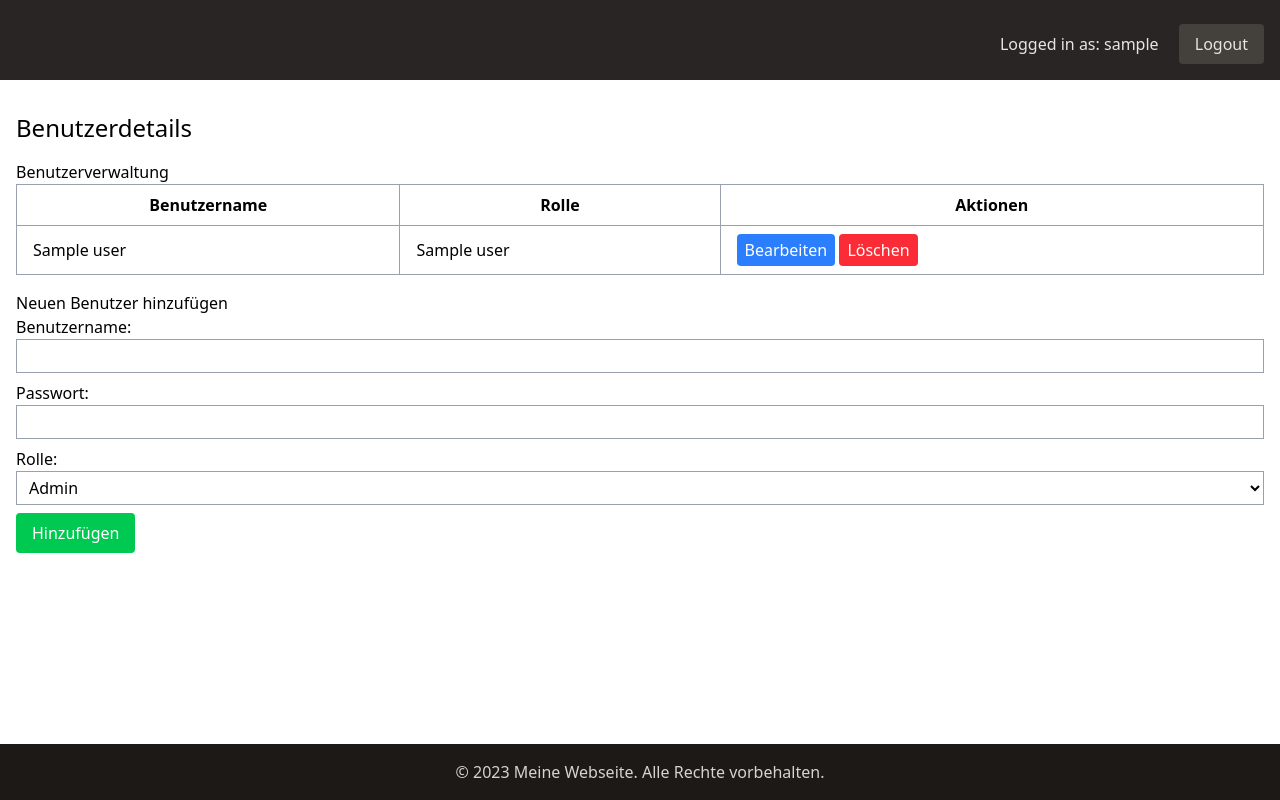
After one commit to Crafxi/project, a Flask app: template templates/admin.html in a window 1280 px wide. The commit adds this page. Run offline with Flask 3, Linux system fonts and the light colour scheme; the visitor is signed in with stand-in values (Sample User, id 1); data comes from the database, SQL or seed files in the repository; the template is opened without the code that fills it: most values are stand-ins (such as "Sample title", 1, 10 or a date in 2020).

Commit message:
Add admin panel for user management and role assignment; update user profile handling and session management

```diff
--- a/static/src/css/main.css
+++ b/static/src/css/main.css
@@ -10,6 +10,11 @@
     --color-red-400: oklch(70.4% 0.191 22.216);
     --color-red-500: oklch(63.7% 0.237 25.331);
     --color-red-600: oklch(57.7% 0.245 27.325);
+    --color-red-700: oklch(50.5% 0.213 27.518);
+    --color-red-800: oklch(44.4% 0.177 26.899);
+    --color-red-900: oklch(39.6% 0.141 25.723);
+    --color-red-950: oklch(25.8% 0.092 26.042);
+    --color-green-500: oklch(72.3% 0.219 149.579);
     --color-sky-600: oklch(58.8% 0.158 241.966);
     --color-blue-100: oklch(93.2% 0.032 255.585);
     --color-blue-400: oklch(70.7% 0.165 254.624);
@@ -18,10 +23,18 @@
     --color-blue-700: oklch(48.8% 0.243 264.376);
     --color-indigo-500: oklch(58.5% 0.233 277.117);
     --color-gray-300: oklch(87.2% 0.01 258.338);
+    --color-gray-400: oklch(70.7% 0.022 261.325);
     --color-gray-500: oklch(55.1% 0.027 264.364);
     --color-gray-700: oklch(37.3% 0.034 259.733);
     --color-gray-800: oklch(27.8% 0.033 256.848);
     --color-gray-900: oklch(21% 0.034 264.665);
+    --color-stone-200: oklch(92.3% 0.003 48.717);
+    --color-stone-300: oklch(86.9% 0.005 56.366);
+    --color-stone-600: oklch(44.4% 0.011 73.639);
+    --color-stone-700: oklch(37.4% 0.01 67.558);
+    --color-stone-800: oklch(26.8% 0.007 34.298);
+    --color-stone-900: oklch(21.6% 0.006 56.043);
+    --color-black: #000;
     --color-white: #fff;
     --spacing: 0.25rem;
     --text-sm: 0.875rem;
@@ -254,6 +279,12 @@
   .flex {
     display: flex;
   }
+  .hidden {
+    display: none;
+  }
+  .inline {
+    display: inline;
+  }
   .table {
     display: table;
   }
@@ -272,6 +309,9 @@
   .max-w-fit {
     max-width: fit-content;
   }
+  .table-auto {
+    table-layout: auto;
+  }
   .border-collapse {
     border-collapse: collapse;
   }
@@ -280,6 +320,9 @@
   }
   .animate-bounce {
     animation: var(--animate-bounce);
+  }
+  .cursor-default {
+    cursor: default;
   }
   .cursor-pointer {
     cursor: pointer;
@@ -292,6 +335,18 @@
   }
   .flex-col {
     flex-direction: column;
+  }
+  .items-center {
+    align-items: center;
+  }
+  .justify-between {
+    justify-content: space-between;
+  }
+  .justify-center {
+    justify-content: center;
+  }
+  .justify-end {
+    justify-content: flex-end;
   }
   .gap-1 {
     gap: calc(var(--spacing) * 1);
@@ -330,8 +385,14 @@
   .border-gray-300 {
     border-color: var(--color-gray-300);
   }
+  .border-gray-400 {
+    border-color: var(--color-gray-400);
+  }
   .border-transparent {
     border-color: transparent;
+  }
+  .bg-black {
+    background-color: var(--color-black);
   }
   .bg-blue-500 {
     background-color: var(--color-blue-500);
@@ -339,11 +400,17 @@
   .bg-blue-600 {
     background-color: var(--color-blue-600);
   }
+  .bg-gray-500 {
+    background-color: var(--color-gray-500);
+  }
   .bg-gray-800 {
     background-color: var(--color-gray-800);
   }
   .bg-gray-900 {
     background-color: var(--color-gray-900);
+  }
+  .bg-green-500 {
+    background-color: var(--color-green-500);
   }
   .bg-red-400 {
     background-color: var(--color-red-400);
@@ -351,8 +418,32 @@
   .bg-red-500 {
     background-color: var(--color-red-500);
   }
+  .bg-red-600 {
+    background-color: var(--color-red-600);
+  }
+  .bg-red-700 {
+    background-color: var(--color-red-700);
+  }
+  .bg-red-800 {
+    background-color: var(--color-red-800);
+  }
+  .bg-red-900 {
+    background-color: var(--color-red-900);
+  }
   .bg-sky-600 {
     background-color: var(--color-sky-600);
+  }
+  .bg-stone-700 {
+    background-color: var(--color-stone-700);
+  }
+  .bg-stone-800 {
+    background-color: var(--color-stone-800);
+  }
+  .bg-stone-900 {
+    background-color: var(--color-stone-900);
+  }
+  .bg-white {
+    background-color: var(--color-white);
   }
   .p-2 {
     padding: calc(var(--spacing) * 2);
@@ -363,8 +454,17 @@
   .p-5 {
     padding: calc(var(--spacing) * 5);
   }
+  .p-6 {
+    padding: calc(var(--spacing) * 6);
+  }
+  .px-2 {
+    padding-inline: calc(var(--spacing) * 2);
+  }
   .px-4 {
     padding-inline: calc(var(--spacing) * 4);
+  }
+  .py-1 {
+    padding-block: calc(var(--spacing) * 1);
   }
   .py-2 {
     padding-block: calc(var(--spacing) * 2);
@@ -432,11 +535,21 @@
   .text-red-500 {
     color: var(--color-red-500);
   }
+  .text-stone-200 {
+    color: var(--color-stone-200);
+  }
+  .text-stone-300 {
+    color: var(--color-stone-300);
+  }
   .text-white {
     color: var(--color-white);
   }
   .underline {
     text-decoration-line: underline;
+  }
+  .shadow-lg {
+    --tw-shadow: 0 10px 15px -3px var(--tw-shadow-color, rgb(0 0 0 / 0.1)), 0 4px 6px -4px var(--tw-shadow-color, rgb(0 0 0 / 0.1));
+    box-shadow: var(--tw-inset-shadow), var(--tw-inset-ring-shadow), var(--tw-ring-offset-shadow), var(--tw-ring-shadow), var(--tw-shadow);
   }
   .shadow-sm {
     --tw-shadow: 0 1px 3px 0 var(--tw-shadow-color, rgb(0 0 0 / 0.1)), 0 1px 2px -1px var(--tw-shadow-color, rgb(0 0 0 / 0.1));
@@ -537,10 +659,45 @@
       }
     }
   }
+  .hover\:bg-gray-800 {
+    &:hover {
+      @media (hover: hover) {
+        background-color: var(--color-gray-800);
+      }
+    }
+  }
   .hover\:bg-red-600 {
     &:hover {
       @media (hover: hover) {
         background-color: var(--color-red-600);
+      }
+    }
+  }
+  .hover\:bg-red-800 {
+    &:hover {
+      @media (hover: hover) {
+        background-color: var(--color-red-800);
+      }
+    }
+  }
+  .hover\:bg-red-900 {
+    &:hover {
+      @media (hover: hover) {
+        background-color: var(--color-red-900);
+      }
+    }
+  }
+  .hover\:bg-red-950 {
+    &:hover {
+      @media (hover: hover) {
+        background-color: var(--color-red-950);
+      }
+    }
+  }
+  .hover\:bg-stone-600 {
+    &:hover {
+      @media (hover: hover) {
+        background-color: var(--color-stone-600);
       }
     }
   }
@@ -699,6 +856,42 @@
   inherits: false;
   initial-value: solid;
 }
+@property --tw-backdrop-blur {
+  syntax: "*";
+  inherits: false;
+}
+@property --tw-backdrop-brightness {
+  syntax: "*";
+  inherits: false;
+}
+@property --tw-backdrop-contrast {
+  syntax: "*";
+  inherits: false;
+}
+@property --tw-backdrop-grayscale {
+  syntax: "*";
+  inherits: false;
+}
+@property --tw-backdrop-hue-rotate {
+  syntax: "*";
+  inherits: false;
+}
+@property --tw-backdrop-invert {
+  syntax: "*";
+  inherits: false;
+}
+@property --tw-backdrop-opacity {
+  syntax: "*";
+  inherits: false;
+}
+@property --tw-backdrop-saturate {
+  syntax: "*";
+  inherits: false;
+}
+@property --tw-backdrop-sepia {
+  syntax: "*";
+  inherits: false;
+}
 @property --tw-duration {
   syntax: "*";
   inherits: false;
@@ -758,6 +951,15 @@
       --tw-ring-offset-color: #fff;
       --tw-ring-offset-shadow: 0 0 #0000;
       --tw-outline-style: solid;
+      --tw-backdrop-blur: initial;
+      --tw-backdrop-brightness: initial;
+      --tw-backdrop-contrast: initial;
+      --tw-backdrop-grayscale: initial;
+      --tw-backdrop-hue-rotate: initial;
+      --tw-backdrop-invert: initial;
+      --tw-backdrop-opacity: initial;
+      --tw-backdrop-saturate: initial;
+      --tw-backdrop-sepia: initial;
       --tw-duration: initial;
       --tw-ease: initial;
       --tw-scale-x: 1;
--- /dev/null
+++ b/templates/admin.html
@@ -0,0 +1,111 @@
+<!DOCTYPE html>
+<html lang="de">
+    <head>
+        <meta charset="UTF-8">
+        <meta name="viewport" content="width=device-width, initial-scale=1.0">
+        <title>{{ title }}</title>
+        <link rel="stylesheet" href="{{ url_for('static', filename='/src/css/main.css') }}">
+        <script src="{{ url_for('static', filename='/src/js/main.js') }}"></script>
+    </head>
+    <body>
+        {{ render_header(header_text)|safe }}
+        <main class="container mx-auto p-4">
+            <h2 class="text-2xl mb-4">Benutzerdetails</h2>
+            <h3>Benutzerverwaltung</h3>
+            <table class="table-auto w-full border-collapse border border-gray-400 cursor-default">
+                <thead>
+                    <tr>
+                        <th class="border border-gray-400 px-4 py-2">Benutzername</th>
+                        <th class="border border-gray-400 px-4 py-2">Rolle</th>
+                        <th class="border border-gray-400 px-4 py-2">Aktionen</th>
+                    </tr>
+                </thead>
+                <tbody>
+                    {% for user in users %}
+                        <tr>
+                            <td class="border border-gray-400 px-4 py-2">{{ user[1] }}</td>
+                            <td class="border border-gray-400 px-4 py-2">{{ user[3] }}</td>
+                            <td class="border border-gray-400 px-4 py-2">
+                                <!-- Edit User Modal Trigger -->
+                                <button type="button" onclick="openEditModal('{{ user[0] }}', '{{ user[1] }}', '{{ user[3] }}')" class="bg-blue-500 text-white px-2 py-1 rounded cursor-pointer">Bearbeiten</button>
+                                <!-- Delete User Form -->
+                                <form method="POST" action="{{ url_for('delete_user', user_id=user[0]) }}" class="inline" onsubmit="return confirm('Möchten Sie diesen Benutzer wirklich löschen?');">
+                                    <button type="submit" class="bg-red-500 text-white px-2 py-1 rounded cursor-pointer">Löschen</button>
+                                </form>
+                            </td>
+                        </tr>
+                    {% endfor %}
+                </tbody>
+            </table>
+            <h4 class="mt-4">Neuen Benutzer hinzufügen</h4>
+            <form id="addUserForm" method="POST" action="{{ url_for('add_user') }}">
+                {% if error %}
+                    <div class="text-red-500">{{ error }}</div>
+                {% endif %}
+                <div class="mb-2">
+                    <label for="username" class="block">Benutzername:</label>
+                    <input type="text" id="username" name="username" class="border border-gray-400 px-2 py-1 w-full" required>
+                </div>
+                <div class="mb-2">
+                    <label for="password" class="block">Passwort:</label>
+                    <input type="password" id="password" name="password" class="border border-gray-400 px-2 py-1 w-full" required>
+                </div>
+                <div class="mb-2">
+                    <label for="role" class="block">Rolle:</label>
+                    <select id="role" name="role" class="border border-gray-400 px-2 py-1 w-full" required>
+                        <option value="admin">Admin</option>
+                        <option value="user">Benutzer</option>
+                    </select>
+                </div>
+                <button type="submit" class="bg-green-500 text-white px-4 py-2 rounded">Hinzufügen</button>
+            </form>
+        </main>
+
+        {{ footer|safe }}
+
+        <!-- Edit User Modal -->
+        <div id="editUserModal" class="flex fixed inset-0 bg-gray-800 items-center justify-center" style="display: none;">
+            <div class="bg-white p-6 rounded shadow-lg w-1/3">
+            <h3 class="text-xl mb-4">Benutzer bearbeiten</h3>
+            <form id="editUserForm" method="POST" action="">
+                <input type="hidden" id="editUserId" name="user_id">
+                <div class="mb-2">
+                <label for="editUsername" class="block">Benutzername:</label>
+                <input type="text" id="editUsername" name="username" class="border border-gray-400 px-2 py-1 w-full" required>
+                </div>
+                <div class="mb-2">
+                <label for="editPassword" class="block">Passwort (leer lassen, um es nicht zu ändern):</label>
+                <input type="password" id="editPassword" name="password" class="border border-gray-400 px-2 py-1 w-full">
+                </div>
+                <div class="mb-2">
+                <label for="editRole" class="block">Rolle:</label>
+                <select id="editRole" name="role" class="border border-gray-400 px-2 py-1 w-full" required>
+                    <option value="admin">Admin</option>
+                    <option value="user">Benutzer</option>
+                </select>
+                </div>
+                <div class="flex justify-end">
+                <button type="button" onclick="closeEditModal()" class="bg-gray-500 text-white px-4 py-2 rounded mr-2">Abbrechen</button>
+                <button type="submit" class="bg-blue-500 text-white px-4 py-2 rounded">Speichern</button>
+                </div>
+            </form>
+            </div>
+        </div>
+
+        <script>
+            function openEditModal(userId, username, role) {
+                document.getElementById('editUserId').value = userId;
+                document.getElementById('editUsername').value = username;
+                document.getElementById('editRole').value = role;
+                document.getElementById('editUserForm').action = `/edit_user/${userId}`;
+                document.getElementById('editUserModal').style.display = 'flex'; // Ensure display is set to 'flex'
+            }
+
+            function closeEditModal() {
+                document.getElementById('editUserModal').style.display = 'none'; // Hide the modal
+            }
+        </script>
+
+
+    </body>
+</html>
--- a/templates/welcome.html
+++ b/templates/welcome.html
@@ -26,7 +26,7 @@
                         <p class="text-gray-500">Keine Benutzer gefunden.</p>
                     {% else %}
                         {% for user in users %}
-                            <a href="/user/{{ user.name }}" class="group transition ease-in-out duration-300 max-w-fit">
+                            <a href="/user/{{ user.id }}" class="group transition ease-in-out duration-300 max-w-fit">
                                 {{ user.name }}
                                 <span class="block max-w-0 group-hover:max-w-full transition-all duration-500 h-0.5 bg-red-400"></span>
                             </a>
```
Also changed, not shown: other parts of static/src/css/main.css (+30 -0 lines), web.py (+133 -18 lines), 1 other file.
